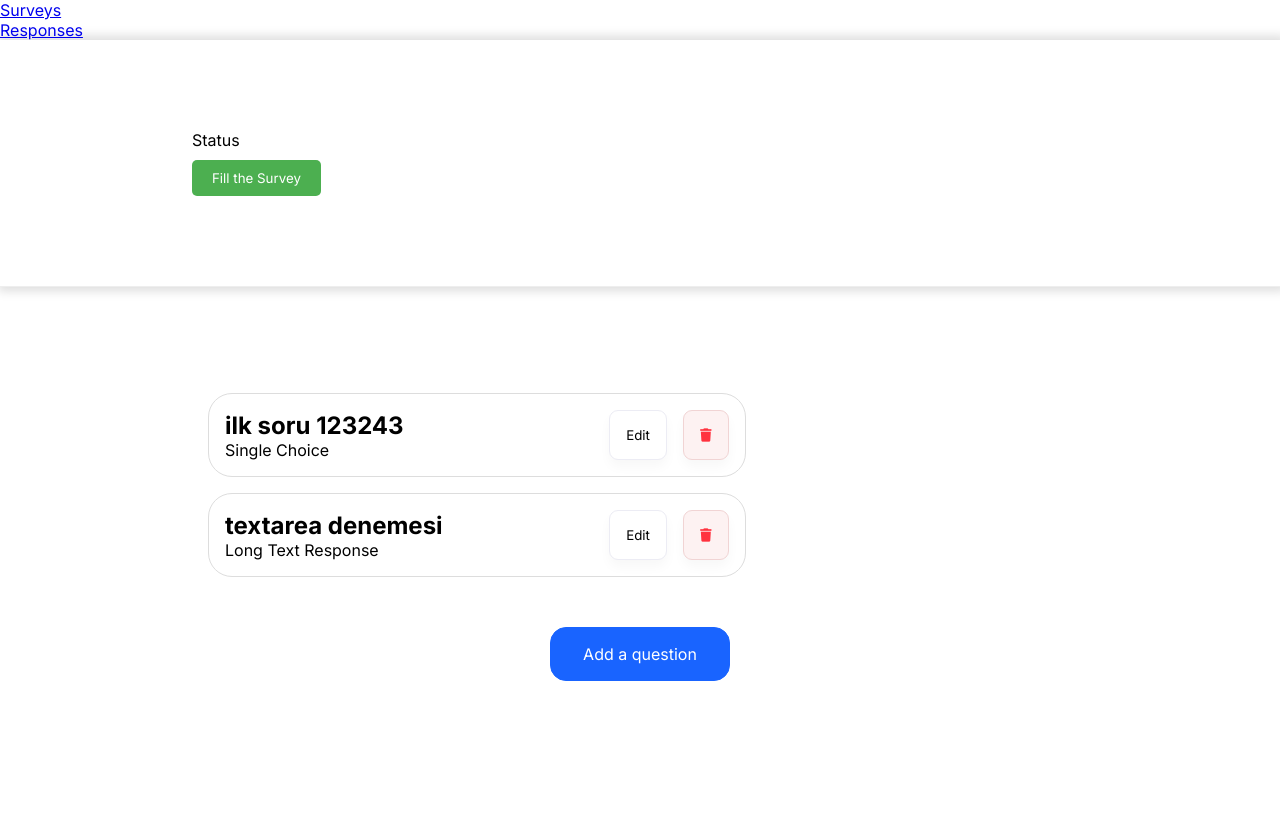
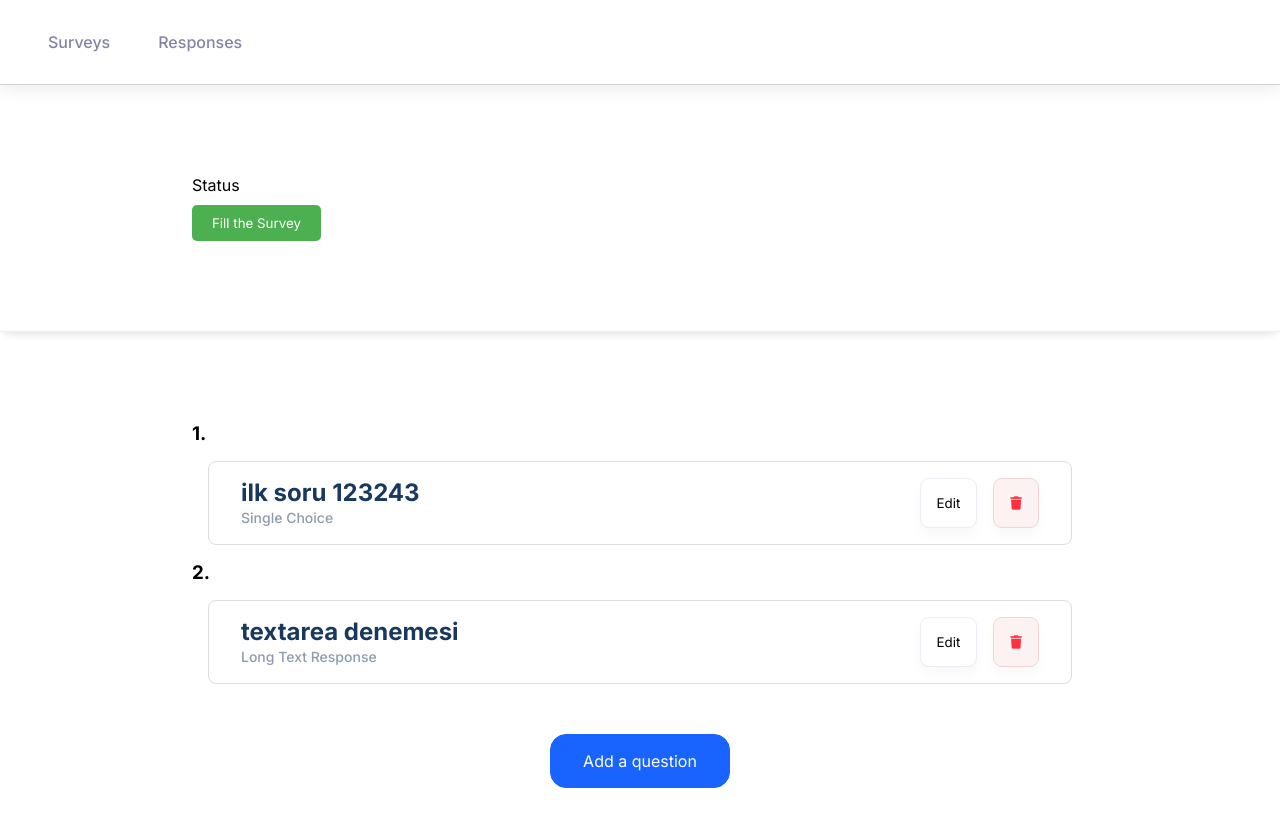
Before and after one commit to Esmanurrr/SurveyApp, a React (Vite) app: page /survey/171f47f6-0de2-4939-8b4a-9b61964ae219 in a window 1280 px wide. Shown: the top 826 px of the page. Built offline with nearby package versions, Linux system fonts and the light colour scheme; data requests are answered from the project's data file.

Commit message:
updated minor changes

```diff
--- a/src/components/dashboard/CreateSurvey.jsx
+++ b/src/components/dashboard/CreateSurvey.jsx
@@ -2,9 +2,9 @@ import { Button } from "../../style"
 
 function CreateSurvey({handlePortal}) {
   return (
-    <>
+    <div style={{textAlign: "center"}}>
         <Button onClick={() => handlePortal()}>Create Survey</Button>
-    </>
+    </div>
   )
 }
 
--- a/src/components/navbar/Navbar.jsx
+++ b/src/components/navbar/Navbar.jsx
@@ -1,14 +1,15 @@
 import React from 'react'
 import { Link } from 'react-router-dom'
+import { NavbarWrapper } from '../../style'
 
 const Navbar = () => {
   return (
-    <div>
+    <NavbarWrapper>
         <ul>
             <li><Link to="/">Surveys</Link></li>
             <li><Link to="/deneme1">Responses</Link></li>
         </ul>
-    </div>
+    </NavbarWrapper>
   )
 }
 
--- a/src/components/question/QuestionCard.jsx
+++ b/src/components/question/QuestionCard.jsx
@@ -32,7 +32,7 @@ function QuestionCard({question , surveyId, onQuestionDelete}) {
     };
 
   return (
-    <Card style={{width: "60%", padding: "1rem", display: "flex", justifyContent:"space-between", alignItems: "center"}}>
+    <Card>
           <div>
             <h2>{question.name}</h2>
             <span>{question.type}</span>
--- a/src/components/question/QuestionList.jsx
+++ b/src/components/question/QuestionList.jsx
@@ -39,12 +39,14 @@ function QuestionList({ surveyId }) {
       )}
       {questions.length > 0 &&
         questions.map((question, index) => (
-          <QuestionCard
+          <div key={index}>
+            <h3>{index + 1}.</h3>
+            <QuestionCard
             surveyId={surveyId}
-            key={index}
             question={question}
             onQuestionDelete={handleQuestionDelete}
           />
+          </div>
         ))}
       <AddQuestionButton />
     </Container>
--- a/src/style.jsx
+++ b/src/style.jsx
@@ -8,13 +8,13 @@ export const Container = styled.div`
 
 export const BlackSection = styled.div`
   position: absolute;
-    top:0;
-    letf:0;
-    background-color: #B4B4B8;
+  top: 0;
+  letf: 0;
+  background-color: #b4b4b8;
   opacity: 75%;
   width: 100%;
   height: 100vh;
-`
+`;
 
 export const SurveyModal = styled.div`
   position: absolute;
@@ -40,8 +40,8 @@ export const ModalContent = styled.div`
 `;
 
 export const InputRes = styled.input`
-  padding: .5rem;
-  border-radius: .5rem;
+  padding: 0.5rem;
+  border-radius: 0.5rem;
   border: 1px solid #d2d2d2;
   box-shadow: 0 3px 4px rgba(0, 0, 0, 0.1);
   outline: none;
@@ -78,56 +78,78 @@ export const Button = styled.button`
   color: #fff;
   cursor: pointer;
   transition: 0.3s ease-in-out;
-    &:hover{
+  &:hover {
     background-color: #1964ff;
     color: #fff;
   }
-`
+`;
 export const RelativeDiv = styled.div`
   position: relative;
-`
+`;
 
 export const Header = styled.div`
   border-bottom: 1px solid #eee;
-  box-shadow: 2px 0px 10px 4px #ddd;
-`
+  box-shadow: 0px 5px 10px -5px #d2d2d2;
+`;
 
 export const Span = styled.span`
-  color: #686D76;
-`
+  color: #686d76;
+`;
 export const TextCenter = styled.div`
   text-align: center;
   display: flex;
   flex-direction: column;
   gap: 15px;
   margin: 50px 0;
-`
+`;
 
 export const Card = styled.div`
+  display: flex;
+  justify-content:space-between;
   border: 1px solid #ddd;
-  padding: .5rem 1rem;
+  padding: 1rem 2rem;
   margin: 1rem;
-  border-radius: 1.5rem;
-`
+  border-radius: .5rem;
+  a{
+    text-decoration: none;
+  }
+  h2{
+    color: #18395d;
+  }
+  span{
+    color: #8d9cad;
+    font-size: 14px;
+    font-weight: 500;
+  }
+  @media (max-width: 900px){
+    width: 100%;
+  }
+`;
+
+
 export const FlexContainer = styled.div`
   display: flex;
   justify-content: space-between;
-`
+  flex-direction: row;
+  @media(max-width: 900px){
+    flex-direction: column;
+  }
+`;
 
 export const CardContainer = styled.div`
   max-width: 1000px;
   min-height: 500px;
   background-color: white;
   border: 1px solid #ddd;
-  border-radius: .5rem;
+  border-radius: 0.5rem;
   padding: 2rem;
-`
+`;
 
 export const LabelDiv = styled.div`
   display: block;
-  margin-bottom: .5rem;
-  color: #686D76;
-`
+  margin-bottom: 0.5rem;
+  color: #686d76;
+`;
 
 export const Flex = styled.div`
   display: flex;
@@ -135,16 +157,16 @@ export const Flex = styled.div`
   gap: 1.5rem;
   justify-content: center;
   align-items: center;
-`
+`;
 
 export const DropdownWrapper = styled.div`
   width: 50%;
   margin: 1.5rem 0;
-`
+`;
 
 export const Dropdown = styled.select`
-  padding: .5rem;
-  border-radius: .5rem;
+  padding: 0.5rem;
+  border-radius: 0.5rem;
   border: 1px solid #d2d2d2;
   box-shadow: 0 3px 4px rgba(0, 0, 0, 0.1);
   outline: none;
@@ -156,42 +178,41 @@ export const Dropdown = styled.select`
   &::placeholder {
     font-size: 1rem;
   }
-`
+`;
 
 export const AddOptionsButton = styled.button`
-  padding: .5rem;
+  padding: 0.5rem;
   color: white;
   background-color: #1964ff;
   border: 1px solid #1964ff;
-  border-radius: .5rem;
+  border-radius: 0.5rem;
   cursor: pointer;
-`
+`;
 
 export const DeleteButton = styled.button`
   padding: 1rem;
-  background-color: #FDF2F2;
-  border: 1px solid #F1D4D4;
+  background-color: #fdf2f2;
+  border: 1px solid #f1d4d4;
   color: #ff313e;
   border-radius: 9px;
   box-shadow: 0px 7px 12px rgba(0, 0, 0, 0.03);
   cursor: pointer;
-`
+`;
 
 export const EditButton = styled.button`
   padding: 1rem;
-  border: 1px solid #ECECF4;
+  border: 1px solid #ececf4;
   border-radius: 9px;
   background-color: #fff;
   box-shadow: 0px 7px 12px rgba(0, 0, 0, 0.03);
   margin-right: 1rem;
   cursor: pointer;
-`
+`;
 
 export const SurveyWrapper = styled.div`
   display: flex;
-  align-items:center;
-
-`
+  align-items: center;
+`;
 
 export const SurveyDef = styled.div`
   width: 30%;
@@ -200,7 +221,7 @@ export const SurveyDef = styled.div`
   left: 0;
   top: 0;
   height: 100vh;
-  display:flex;
+  display: flex;
   align-items: center;
   background-color: white;
   border-right: 1px solid #ececf4;
@@ -208,44 +229,59 @@ export const SurveyDef = styled.div`
   padding-inline: 3rem;
   flex-direction: column; /* İçeriklerin dikey hizalanması için */
   justify-content: center; /* İçeriği ortalamak için */
-`
+`;
 
 export const Question = styled.div`
   float: left;
   width: 100%;
   font-weight: 500;
   font-size: 17px;
-  color: #0A213E;
-  margin-block: .5rem;
-`
+  color: #0a213e;
+  margin-block: 0.5rem;
+`;
 
 export const BaseWrapper = styled.div`
-  background-color: #F6F5F5;
+  background-color: #f6f5f5;
   width: 100%;
   min-height: 100vh;
   height: cover;
   display: flex;
-  align-items:center;
+  align-items: center;
   margin-left: 30%;
   padding-left: 2rem;
-`
+`;
 export const SubmitButton = styled(Button)`
-  padding: .5rem 1rem;
+  padding: 0.5rem 1rem;
   margin-top: 2rem;
-`
+`;
 export const ShortInput = styled(InputRes)`
   width: 70%;
-`
+`;
 export const ShortTextarea = styled(Textarea)`
   width: 70%;
-`
+`;
 export const ShortDropdown = styled(Dropdown)`
   width: 70%;
-`
+`;
 
 export const NavbarWrapper = styled.div`
-  padding-block: 5rem;
-  padding-inline: 1rem;
-
-
-`
+  padding-block: 2rem;
+  padding-inline: 3rem;
+  border-bottom: 1px solid #d2d2d2;
+  box-shadow: 0px 5px 15px #eee;
+  a {
+    text-decoration: none;
+    color: #8285a5;
+    font-weight: 500;
+    &:hover {
+      color: #1964ff;
+    }
+  }
+  ul {
+    display: flex;
+    gap: 3rem;
+  }
+  ul > li {
+    list-style: none;
+  }
+`;
```
Lines whose indentation alone changed are shown as unchanged.
